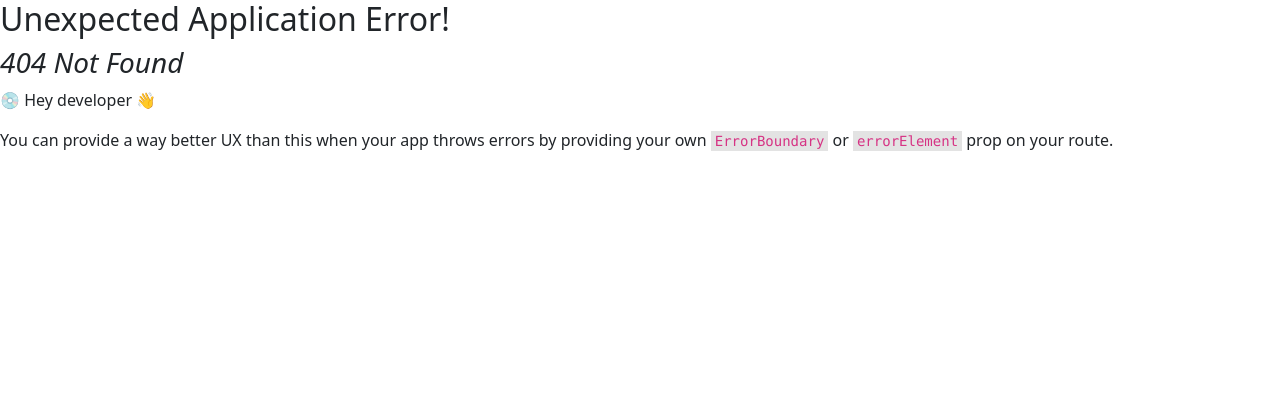
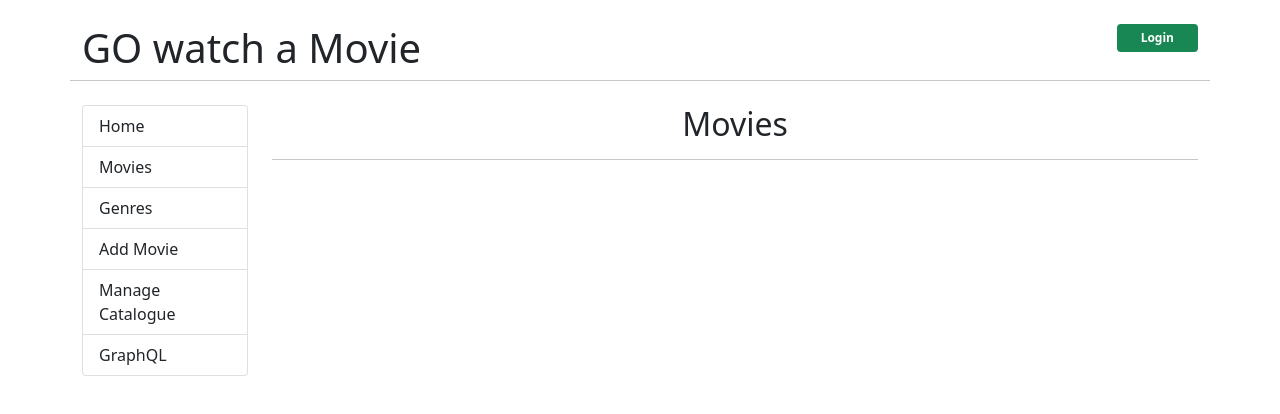
Before and after one commit to sanket9162/react-golang-movies, a React (Vite) app in the folder go-movies-front-end/: page /movies in a window 1280 px wide. Before the commit this address had no page. Shown: the top 414 px of the page. Built offline with nearby package versions, Linux system fonts and the light colour scheme.

Commit message:
setup route

```diff
--- a/go-movies-front-end/src/App.jsx
+++ b/go-movies-front-end/src/App.jsx
@@ -1,4 +1,4 @@
-import Home from "./components/Home"
+import { Outlet } from "react-router-dom"
 function App() {
 
   return (
@@ -17,8 +17,8 @@ function App() {
           <div className="col-md-2">
             <nav>
               <div className="list-group">
-              <a href="#" className="list-group-item list-group-item-action">Home</a>
-              <a href="#" className="list-group-item list-group-item-action">Movies</a>
+              <a href="/" className="list-group-item list-group-item-action">Home</a>
+              <a href="/movies" className="list-group-item list-group-item-action">Movies</a>
               <a href="#" className="list-group-item list-group-item-action">Genres</a>
               <a href="#" className="list-group-item list-group-item-action">Add Movie</a>
               <a href="#" className="list-group-item list-group-item-action">Manage Catalogue</a>
@@ -27,7 +27,7 @@ function App() {
             </nav>
           </div>
           <div className="col-md-10">
-            <Home/>
+          <Outlet/>
           </div>
         </div>
       </div>
--- /dev/null
+++ b/go-movies-front-end/src/components/ErrorPage.jsx
@@ -0,0 +1,19 @@
+import { useRouteError } from "react-router-dom";
+
+export default function ErrorPage(){
+    const error = useRouteError();
+
+    return(
+        <div className="container">
+            <div className="row">
+                <div className="col-md-6 offset-md-3">
+                    <h1>404, Page not found</h1>
+                    <p>
+                        <em>{error.statusText || error.message}</em>
+
+                    </p>
+                </div>
+            </div>
+        </div>
+    )
+}
--- a/go-movies-front-end/src/components/Home.jsx
+++ b/go-movies-front-end/src/components/Home.jsx
@@ -3,7 +3,7 @@ const Home = () => {
     return(
         <>
         <div className="text-center">
-            <h2>Find a movei to watch tonight!</h2>
+            <h2>Find a movie to watch tonight!</h2>
             <hr />
             <img src={Ticket} alt="movie Ticket" />
         </div>
--- a/go-movies-front-end/src/main.jsx
+++ b/go-movies-front-end/src/main.jsx
@@ -2,11 +2,23 @@ import { StrictMode } from 'react'
 import { createRoot } from 'react-dom/client'
 import {createBrowserRouter, RouterProvider} from 'react-router-dom'
 import App from './App.jsx'
+import ErrorPage from './components/ErrorPage.jsx'
+import Home from './components/Home.jsx'
+import Movies from './components/Movies.jsx'
+
 
 const router = createBrowserRouter([
   {
     path: "/",
-    element: <App/>
+    element: <App/>,
+    errorElement:< ErrorPage/>,
+    children: [
+      {index: true, element: <Home/>},
+      {
+        path: "/movies",
+        element: <Movies/>,
+      }
+    ]
   }
 ])
 
```
